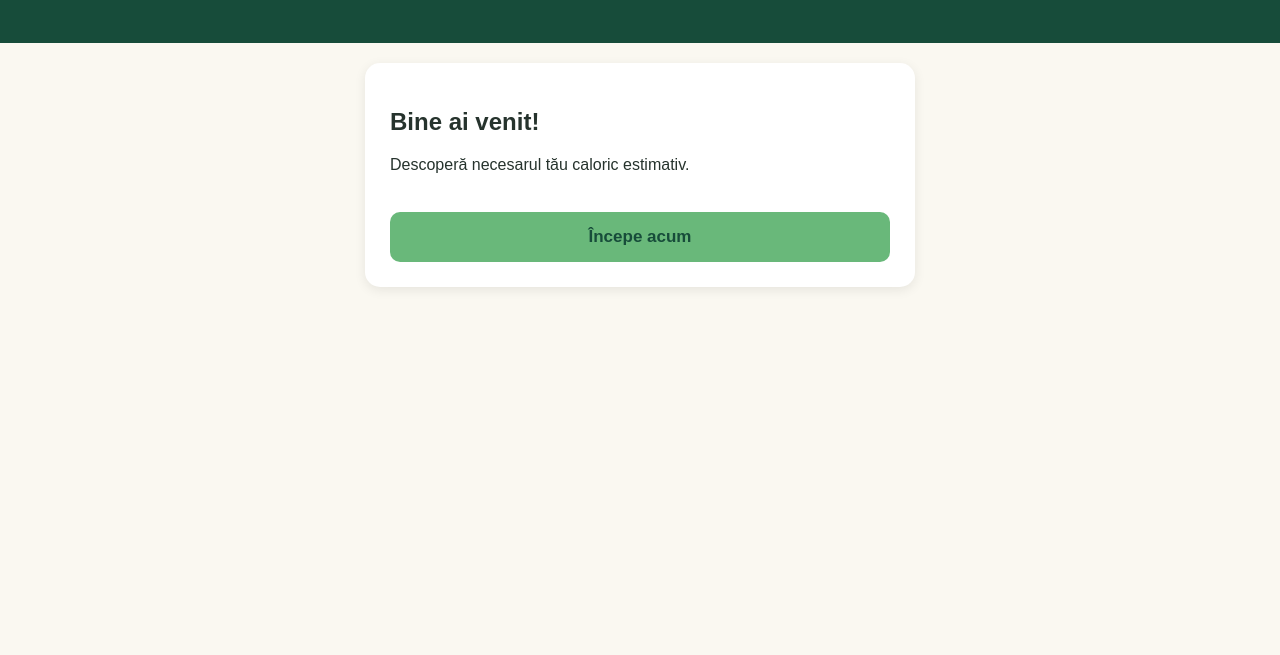
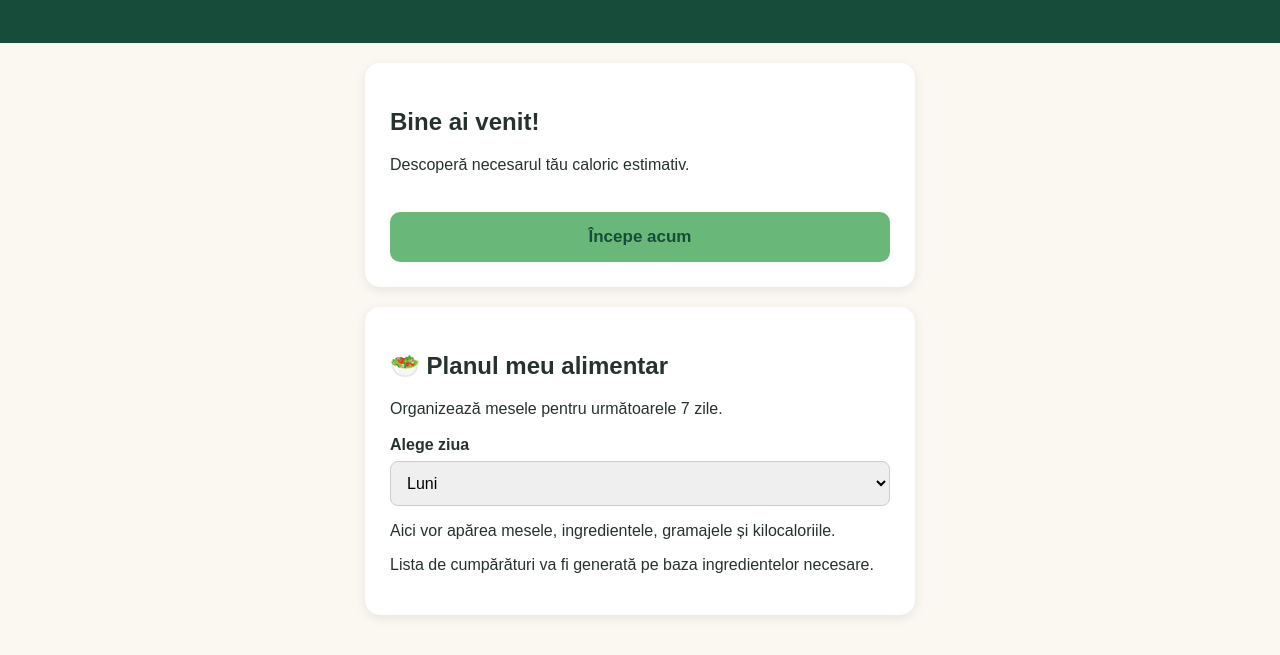
Before and after one commit to crissdj22-blip/SlimSmart-AI, a plain HTML site: page index.html in a window 1280 px wide. Shown: the part 115-770 px from the top of the page. Drawn offline with Linux system fonts and the light colour scheme.

Commit message:
Update index.html

```diff
--- a/index.html
+++ b/index.html
@@ -154,6 +154,37 @@ button {
 
 </section>
 
+  <section class="card" id="planAlimentar">
+
+  <h2>🥗 Planul meu alimentar</h2>
+
+  <p>
+    Organizează mesele pentru următoarele 7 zile.
+  </p>
+
+  <label for="ziMeniu">Alege ziua</label>
+
+  <select id="ziMeniu">
+    <option value="1">Luni</option>
+    <option value="2">Marți</option>
+    <option value="3">Miercuri</option>
+    <option value="4">Joi</option>
+    <option value="5">Vineri</option>
+    <option value="6">Sâmbătă</option>
+    <option value="7">Duminică</option>
+  </select>
+
+  <p>
+    Aici vor apărea mesele, ingredientele,
+    gramajele și kilocaloriile.
+  </p>
+
+  <p>
+    Lista de cumpărături va fi generată
+    pe baza ingredientelor necesare.
+  </p>
+
+  </section>
 </main>
 
 <script>
```
